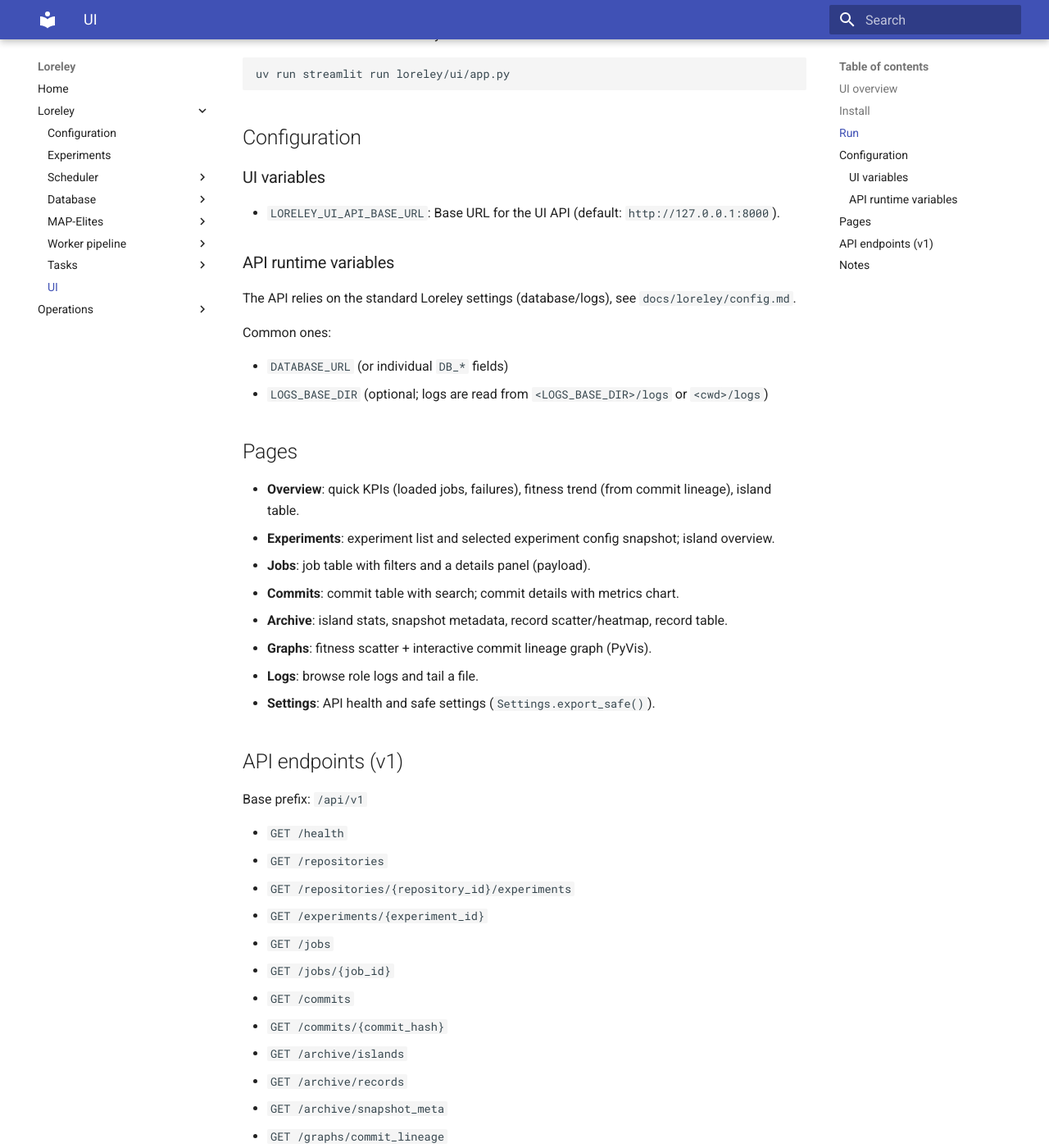
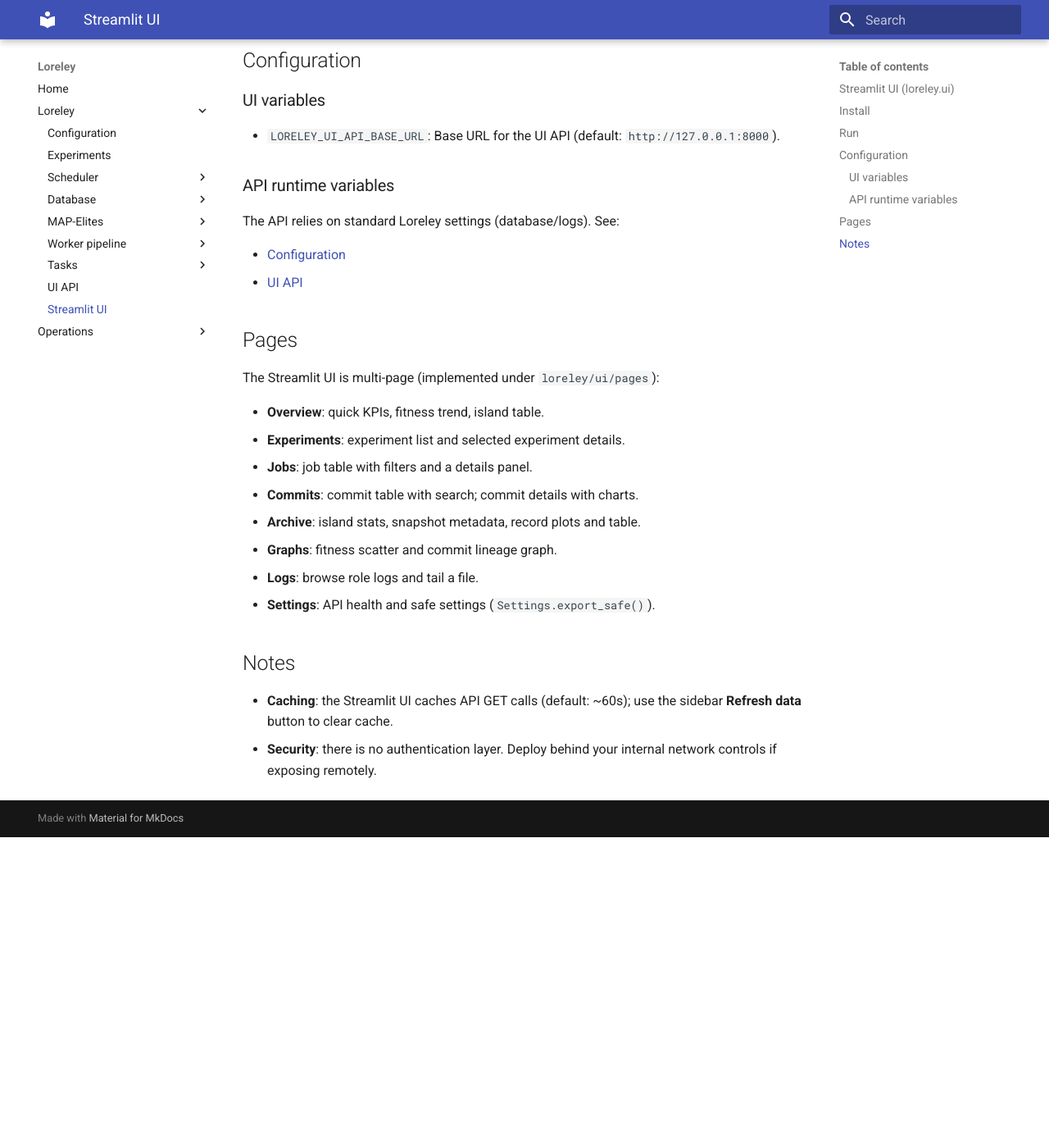
Before and after one commit to NeapolitanIcecream/loreley, an MkDocs documentation site: the page built from docs/loreley/ui.md, in a window 1280 px wide and 1400 px high, scrolled down 1092 px. Shown: the whole window at 82% size. Built offline with MkDocs 1.6.1 and Material for MkDocs 9.7.7, drawn with Linux system fonts in a browser that asks for light colours; after the commit the page ends 2113 px from its top, so only the background shows below that; some of the changed text lies outside the part shown.

Commit message:
update ui docs

````diff
--- a/docs/loreley/ui.md
+++ b/docs/loreley/ui.md
@@ -1,18 +1,16 @@
-## UI overview
+## Streamlit UI (loreley.ui)
 
-Loreley ships an **optional** visualization stack designed for read-only observability:
+Loreley ships an optional **read-only** Streamlit dashboard for observability.
+It calls the [UI API](api.md) and renders tables, charts, and commit lineage graphs.
 
-- **FastAPI UI API**: a small, versioned JSON API that reads from PostgreSQL (and optionally the local `logs/` directory).
-- **Streamlit UI**: a multipage dashboard that calls the API and renders tables (native `st.dataframe` with row selection; optional AgGrid fallback) and charts (Plotly), plus an interactive commit graph (NetworkX + PyVis embedded via `st.components.v1.html`).
-
-The UI is intentionally read-only: it does not enqueue jobs, stop workers, or mutate the database.
+The UI stack is intentionally read-only: it does not enqueue jobs, stop workers, or mutate the database.
 
 ```mermaid
 flowchart LR
-  user[User] --> stApp[StreamlitUI]
-  stApp --> api[FastAPI_UI_API]
+  user[User] --> stApp[Streamlit UI]
+  stApp --> api["UI API (FastAPI)"]
   api --> db[(PostgreSQL)]
-  api --> logsDir[LogsDir]
+  api --> logsDir[Logs directory]
 ```
 
 ## Install
@@ -37,11 +35,10 @@
 uv run python script/run_ui.py --api-base-url http://127.0.0.1:8000
 ```
 
-You can also run Streamlit directly:
+See also:
 
-```bash
-uv run streamlit run loreley/ui/app.py
-```
+- [Running the UI API](../script/run_api.md)
+- [Running the Streamlit UI](../script/run_ui.md)
 
 ## Configuration
 
@@ -51,42 +48,23 @@
 
 ### API runtime variables
 
-The API relies on the standard Loreley settings (database/logs), see `docs/loreley/config.md`.
+The API relies on standard Loreley settings (database/logs). See:
 
-Common ones:
-
-- `DATABASE_URL` (or individual `DB_*` fields)
-- `LOGS_BASE_DIR` (optional; logs are read from `<LOGS_BASE_DIR>/logs` or `<cwd>/logs`)
+- [Configuration](config.md)
+- [UI API](api.md)
 
 ## Pages
 
-- **Overview**: quick KPIs (loaded jobs, failures), fitness trend (from commit lineage), island table.
-- **Experiments**: experiment list and selected experiment config snapshot; island overview.
-- **Jobs**: job table with filters and a details panel (payload).
-- **Commits**: commit table with search; commit details with metrics chart.
-- **Archive**: island stats, snapshot metadata, record scatter/heatmap, record table.
-- **Graphs**: fitness scatter + interactive commit lineage graph (PyVis).
+The Streamlit UI is multi-page (implemented under `loreley/ui/pages`):
+
+- **Overview**: quick KPIs, fitness trend, island table.
+- **Experiments**: experiment list and selected experiment details.
+- **Jobs**: job table with filters and a details panel.
+- **Commits**: commit table with search; commit details with charts.
+- **Archive**: island stats, snapshot metadata, record plots and table.
+- **Graphs**: fitness scatter and commit lineage graph.
 - **Logs**: browse role logs and tail a file.
 - **Settings**: API health and safe settings (`Settings.export_safe()`).
-
-## API endpoints (v1)
-
-Base prefix: `/api/v1`
-
-- `GET /health`
-- `GET /repositories`
-- `GET /repositories/{repository_id}/experiments`
-- `GET /experiments/{experiment_id}`
-- `GET /jobs`
-- `GET /jobs/{job_id}`
-- `GET /commits`
-- `GET /commits/{commit_hash}`
-- `GET /archive/islands`
-- `GET /archive/records`
-- `GET /archive/snapshot_meta`
-- `GET /graphs/commit_lineage`
-- `GET /logs`
-- `GET /logs/tail`
 
 ## Notes
 
--- a/mkdocs.yml
+++ b/mkdocs.yml
@@ -37,7 +37,8 @@
       - Tasks:
           - Broker: loreley/tasks/broker.md
           - Workers: loreley/tasks/workers.md
-      - UI: loreley/ui.md
+      - UI API: loreley/api.md
+      - Streamlit UI: loreley/ui.md
   - Operations:
       - Running the scheduler: script/run_scheduler.md
       - Running the worker: script/run_worker.md
````
Also changed, not shown: README.md (+2 -0 lines), docs/index.md (+3 -0 lines), docs/loreley/api.md (added, +65 -0 lines).
